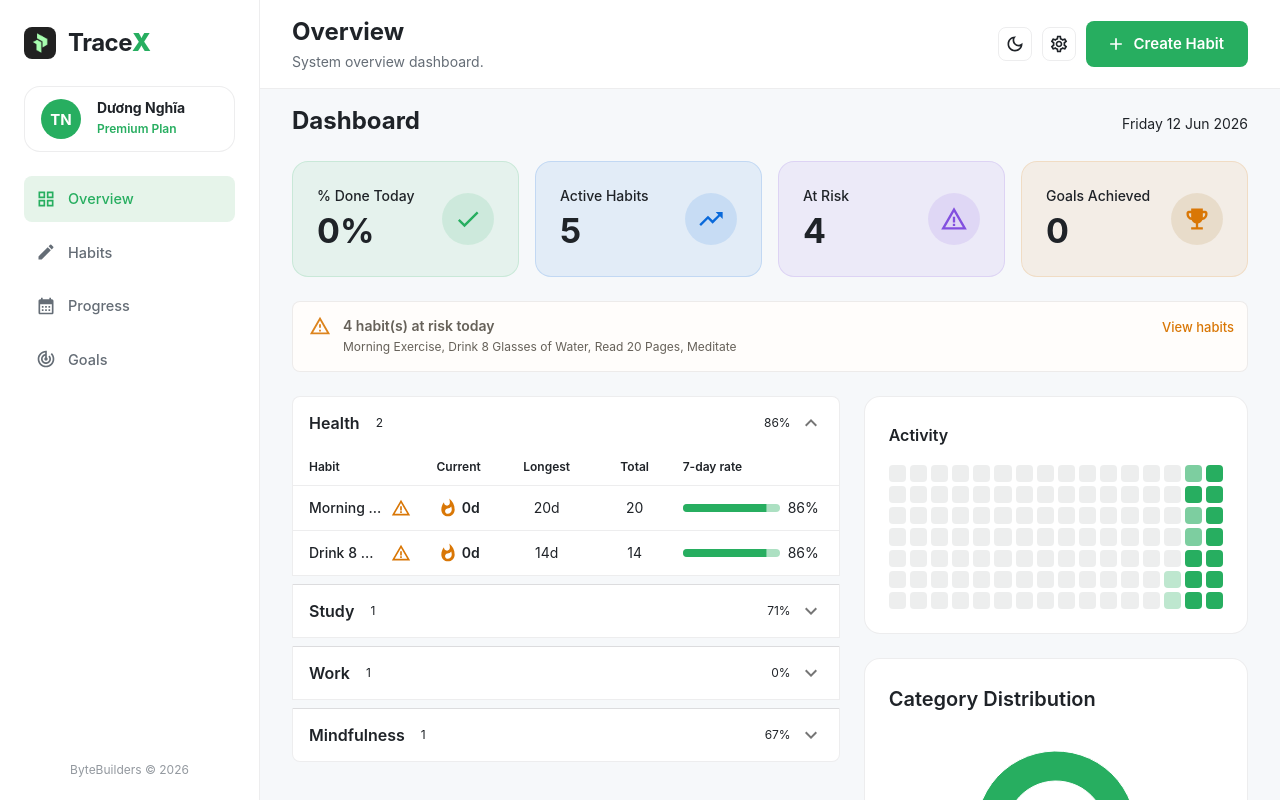
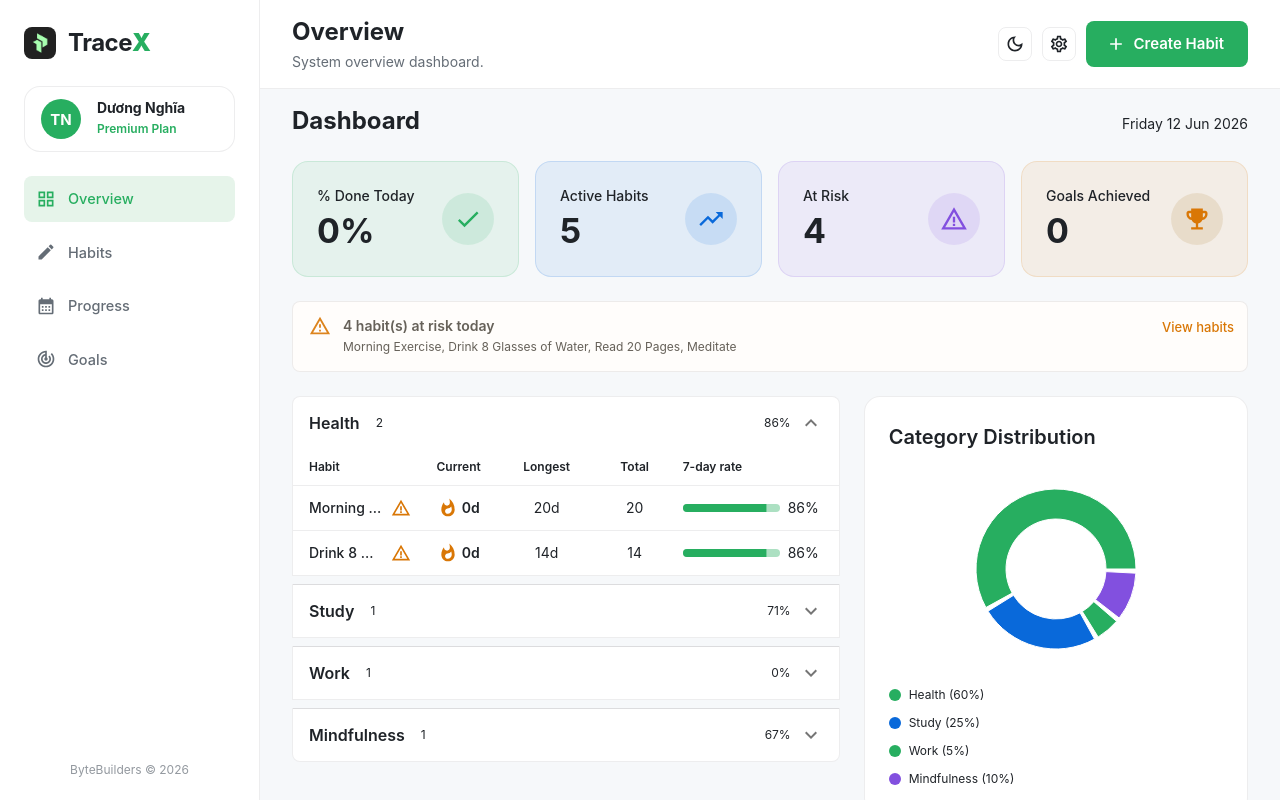
Before and after one commit to NghiaDPTWorkk/habit-hub, a React (Vite) app in the folder fe/: page / in a window 1280 px wide. Built offline with nearby package versions, Linux system fonts and the light colour scheme.

Commit message:
fix(ui): HH-96 - move category distribution chart above activity heatmap

```diff
--- a/fe/src/features/dashboard/components/DashboardPage.tsx
+++ b/fe/src/features/dashboard/components/DashboardPage.tsx
@@ -128,13 +128,13 @@ export const DashboardPage: React.FC = () => {
         {/* Right column: Charts */}
         <Grid size={{ xs: 12, md: 5 }}>
           <Box sx={{ display: 'flex', flexDirection: 'column', gap: 3 }}>
+            <CategoryDistributionChart />
             <Card sx={{ p: 3 }}>
               <Typography variant="subtitle1" sx={{ fontWeight: 600, mb: 2 }}>
                 {SECTION_ACTIVITY}
               </Typography>
               <CalendarHeatmap data={heatmapData} weeks={HEATMAP_WEEKS} />
             </Card>
-            <CategoryDistributionChart />
           </Box>
         </Grid>
       </Grid>
```
